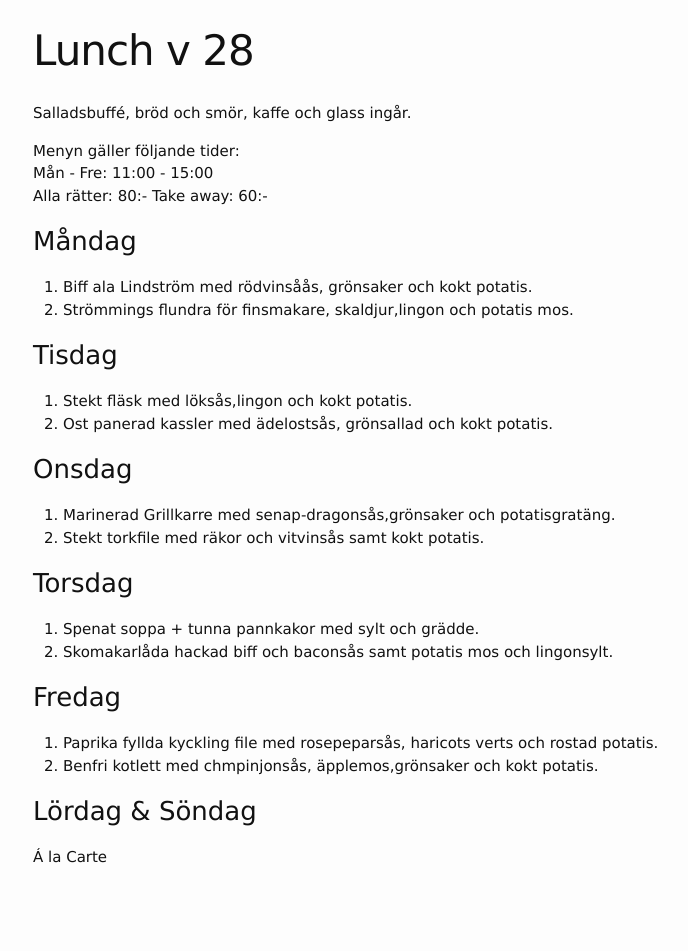
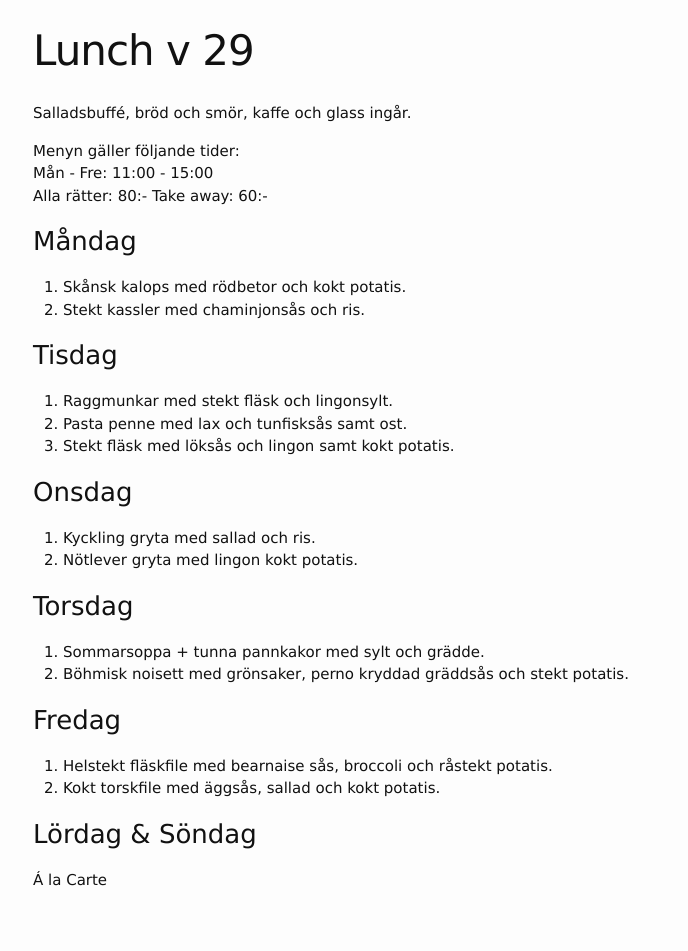
Before and after one commit to FarInn62/farinn62.github.io, a Jekyll site: the page built from lunch.md, in a window 1280 px wide. Shown: the whole page, without its empty margins (237-925 px from the left). Built offline with Jekyll 4.4.1, drawn with Linux system fonts in a browser that asks for light colours; before the commit the page ends 929 px from its top, so only the background shows below that.

Commit message:
Update lunch.md

```diff
--- a/lunch.md
+++ b/lunch.md
@@ -1,6 +1,6 @@
 ---
 layout: foodmenu
-title: Lunch v 28
+title: Lunch v 29
 permalink: /lunch/
 published: true
 ---
@@ -12,28 +12,29 @@ Alla rätter: 80:- Take away: 60:-
 
 ### Måndag
 
-1. Biff ala Lindström med rödvinsåås, grönsaker och kokt potatis.
-2. Strömmings flundra för finsmakare, skaldjur,lingon och potatis mos.
+1. Skånsk kalops med rödbetor och kokt potatis.
+2. Stekt kassler med chaminjonsås och ris.
 
 ### Tisdag
 
-1. Stekt fläsk med löksås,lingon och kokt potatis.
-2. Ost panerad kassler med ädelostsås, grönsallad och kokt potatis.
+1. Raggmunkar med stekt fläsk och lingonsylt.
+2. Pasta penne med lax och tunfisksås samt ost.
+3. Stekt fläsk med löksås och lingon samt kokt potatis.
 
 ### Onsdag
 
-1. Marinerad Grillkarre med senap-dragonsås,grönsaker och potatisgratäng.
-2. Stekt torkfile med räkor och vitvinsås samt kokt potatis.
+1. Kyckling gryta med sallad och ris.
+2. Nötlever gryta med lingon kokt potatis.
 
 ### Torsdag
 
-1. Spenat soppa + tunna pannkakor med sylt och grädde.
-2. Skomakarlåda hackad biff och baconsås samt potatis mos och lingonsylt.
+1. Sommarsoppa + tunna pannkakor med sylt och grädde.
+2. Böhmisk noisett med grönsaker, perno kryddad gräddsås och stekt potatis.
 
 ### Fredag
 
-1. Paprika fyllda kyckling file med rosepeparsås, haricots verts och rostad potatis.
-2. Benfri kotlett med chmpinjonsås, äpplemos,grönsaker och kokt potatis.
+1. Helstekt fläskfile med bearnaise sås, broccoli och råstekt potatis.
+2. Kokt torskfile med äggsås, sallad och kokt potatis.
 
 ### Lördag & Söndag
 
```
